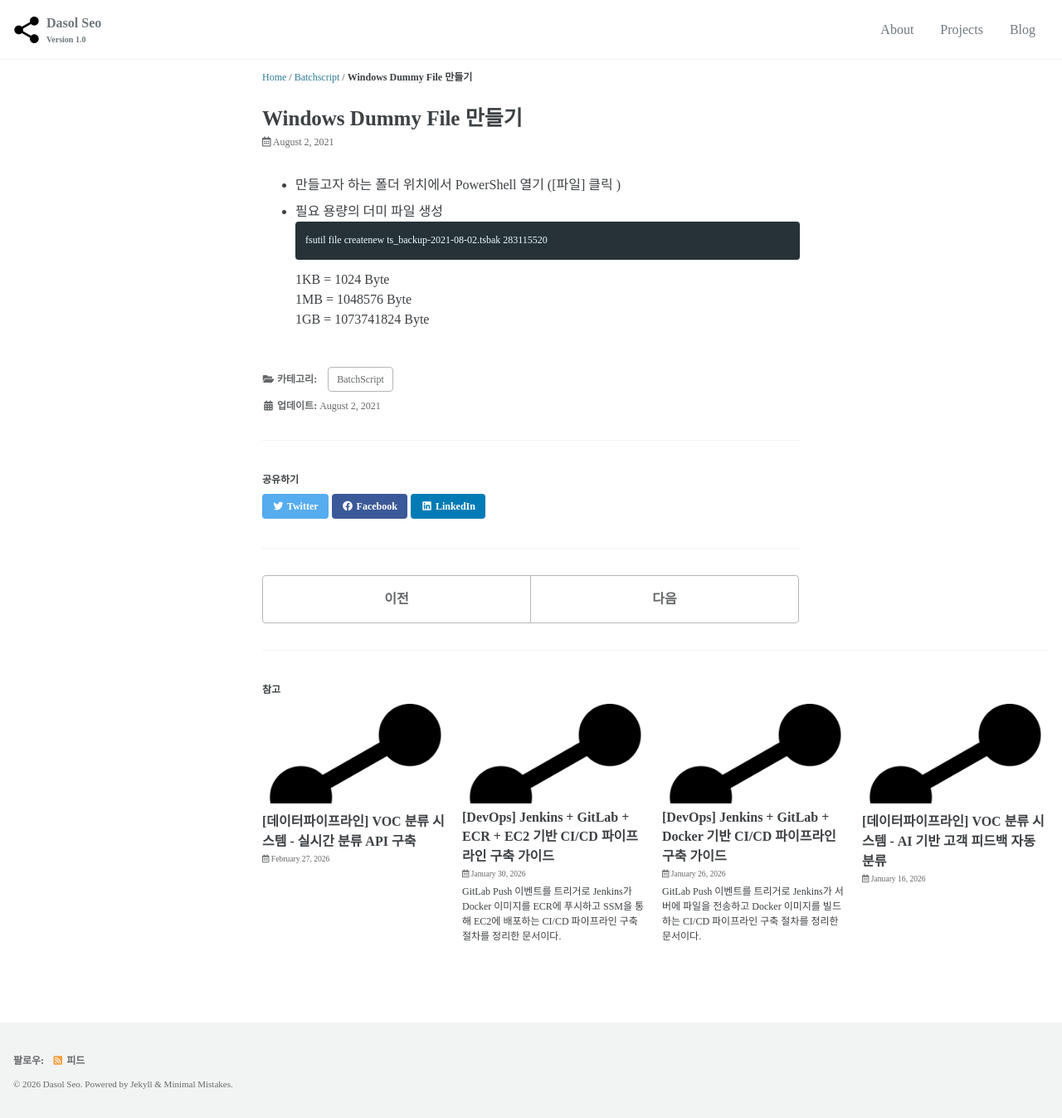
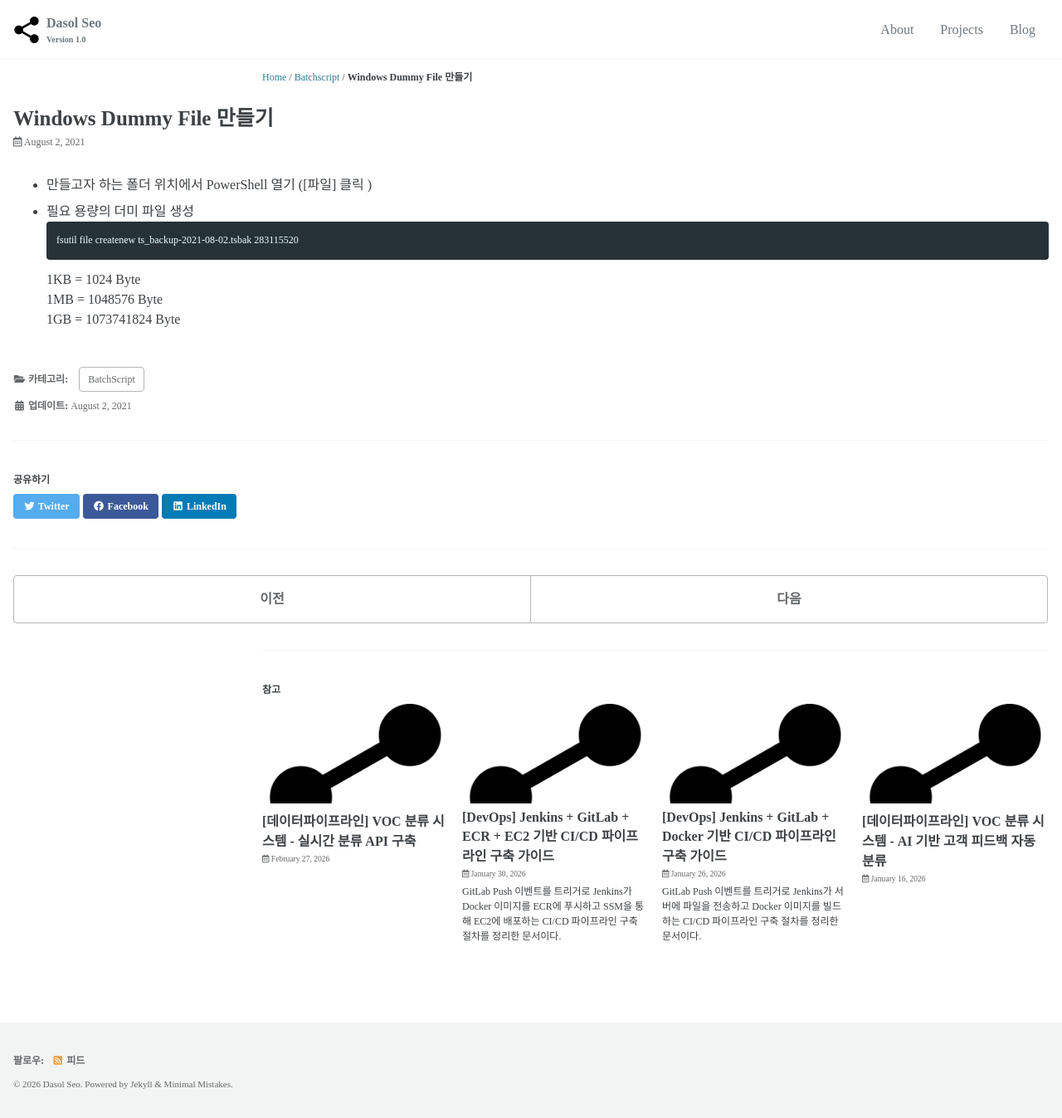
Before and after one commit to dasoldasol/dasoldasol.github.io, a Jekyll site: the page built from _posts/2021-08-02-windows-dummycreate.md, in a window 1280 px wide. Shown: the whole page at 83% size. Built offline with Jekyll 4.4.1, drawn with Linux system fonts in a browser that asks for light colours; cached includes are drawn as plain includes; some web fonts are replaced.

Commit message:
chore : wide 레이아웃 CSS 오버라이드

```diff
--- a/_config.yml
+++ b/_config.yml
@@ -279,6 +279,7 @@ defaults:
     values:
       layout: single
       author_profile: false
+      classes: wide
       read_time: false
       comments: # true
       share: true
--- a/assets/css/main.scss
+++ b/assets/css/main.scss
@@ -14,3 +14,17 @@
   font-weight: normal;
   font-style: normal;
 }
+
+// author_profile: false + classes: wide 조합 시 좌측 사이드바 공간 제거
+.wide {
+  #main {
+    .sidebar {
+      display: none;
+    }
+    .page {
+      float: none !important;
+      width: 100% !important;
+      padding-right: 0 !important;
+    }
+  }
+}
```
Also changed, not shown: _posts/2026-01-16-voc-nlp-pipeline.md (+1 -0 lines).
